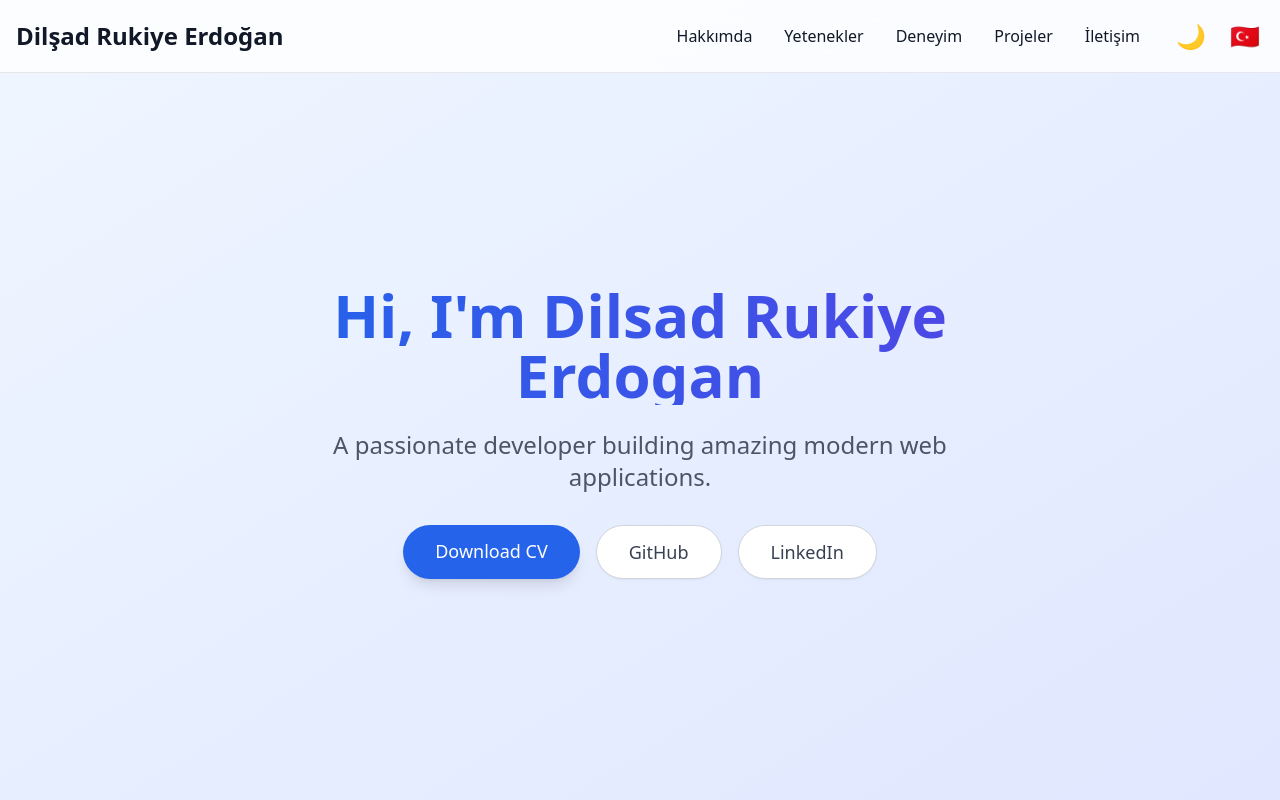
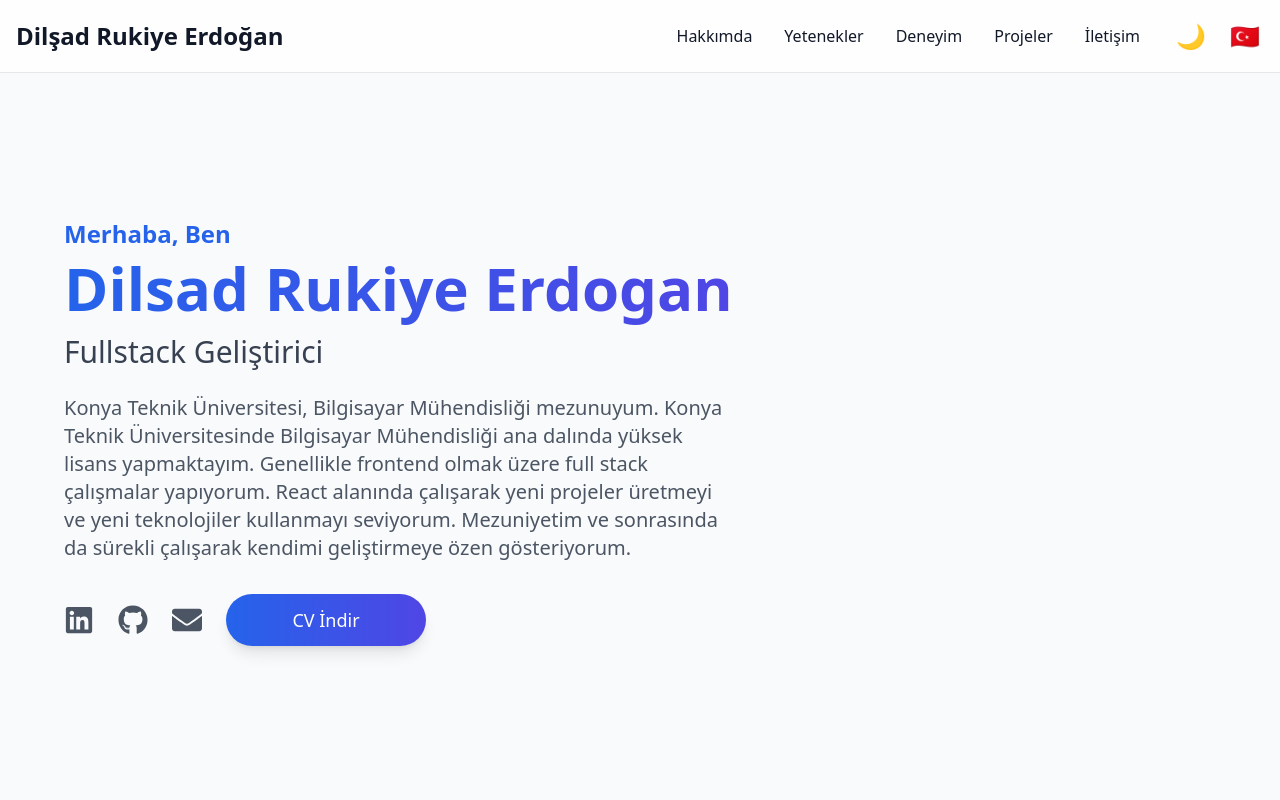
Before and after one commit to dilsad-erdogan/dilsadrukiyeerdogan, a React (Vite) app: page / in a window 1280 px wide. Shown: the top 800 px of the page. Built offline with nearby package versions, Linux system fonts and the light colour scheme.

Commit message:
hero component

```diff
--- a/package.json
+++ b/package.json
@@ -11,7 +11,8 @@
   },
   "dependencies": {
     "react": "^19.2.0",
-    "react-dom": "^19.2.0"
+    "react-dom": "^19.2.0",
+    "react-icons": "^5.5.0"
   },
   "devDependencies": {
     "@eslint/js": "^9.39.1",
--- a/src/components/Hero.jsx
+++ b/src/components/Hero.jsx
@@ -1,25 +1,54 @@
 import React from 'react';
+import { useLanguage } from '../context/LanguageContext';
+import { FaGithub, FaLinkedin, FaEnvelope } from 'react-icons/fa';
+import cvFile from '../assets/Dilsad Rukiye Erdogan.pdf';
 
 const Hero = () => {
+    const { t } = useLanguage();
+
     return (
-        <section id="hero" className="min-h-screen flex items-center justify-center bg-gradient-to-br from-blue-50 to-indigo-100 pt-16">
-            <div className="text-center max-w-3xl px-4">
-                <h1 className="text-5xl md:text-6xl font-extrabold text-transparent bg-clip-text bg-gradient-to-r from-blue-600 to-indigo-600 mb-6 animate-fade-in-up">
-                    Hi, I'm Dilsad Rukiye Erdogan
-                </h1>
-                <p className="text-xl md:text-2xl text-gray-600 mb-8 leading-relaxed">
-                    A passionate developer building amazing modern web applications.
-                </p>
-                <div className="flex flex-wrap justify-center gap-4">
-                    <a href="#" className="px-8 py-3 text-lg font-medium text-white bg-blue-600 rounded-full hover:bg-blue-700 transition-colors shadow-lg hover:shadow-xl transform hover:-translate-y-1">
-                        Download CV
-                    </a>
-                    <a href="https://github.com/yourusername" target="_blank" rel="noopener noreferrer" className="px-8 py-3 text-lg font-medium text-gray-700 bg-white border border-gray-300 rounded-full hover:bg-gray-50 transition-colors shadow-sm hover:shadow-md">
-                        GitHub
-                    </a>
-                    <a href="https://linkedin.com/in/yourusername" target="_blank" rel="noopener noreferrer" className="px-8 py-3 text-lg font-medium text-gray-700 bg-white border border-gray-300 rounded-full hover:bg-gray-50 transition-colors shadow-sm hover:shadow-md">
-                        LinkedIn
-                    </a>
+        <section id="hero" className="min-h-screen flex items-center bg-gray-50 dark:bg-gray-900 pt-16 transition-colors duration-300">
+            <div className="container mx-auto px-4 md:px-8 lg:px-16">
+                <div className="max-w-3xl text-left">
+                    <h2 className="text-xl md:text-2xl font-semibold text-blue-600 dark:text-blue-400 mb-2">
+                        {t('hero', 'greeting')}
+                    </h2>
+                    <h1 className="text-4xl md:text-6xl font-extrabold text-gray-900 dark:text-white mb-4 leading-tight">
+                        <span className="text-transparent bg-clip-text bg-gradient-to-r from-blue-600 to-indigo-600">
+                            Dilsad Rukiye Erdogan
+                        </span>
+                    </h1>
+                    <h3 className="text-2xl md:text-3xl font-medium text-gray-700 dark:text-gray-300 mb-6">
+                        {t('hero', 'role')}
+                    </h3>
+
+                    <p className="text-lg md:text-xl text-gray-600 dark:text-gray-400 mb-8 leading-relaxed max-w-2xl">
+                        {t('hero', 'bio')}
+                    </p>
+
+                    <div className="flex flex-col sm:flex-row items-center gap-6">
+                        {/* Social Icons */}
+                        <div className="flex items-center gap-6 order-2 sm:order-1">
+                            <a href="https://www.linkedin.com/in/dilşad-erdoğan-089547221/" target="_blank" rel="noopener noreferrer" className="text-3xl text-gray-600 dark:text-gray-400 hover:text-blue-600 dark:hover:text-blue-400 transition-colors transform hover:scale-110">
+                                <FaLinkedin />
+                            </a>
+                            <a href="https://github.com/dilsad-erdogan" target="_blank" rel="noopener noreferrer" className="text-3xl text-gray-600 dark:text-gray-400 hover:text-gray-900 dark:hover:text-white transition-colors transform hover:scale-110">
+                                <FaGithub />
+                            </a>
+                            <a href="mailto:dilsadrukiyeerdogan@gmail.com" className="text-3xl text-gray-600 dark:text-gray-400 hover:text-red-500 dark:hover:text-red-400 transition-colors transform hover:scale-110">
+                                <FaEnvelope />
+                            </a>
+                        </div>
+
+                        {/* CV Button */}
+                        <a
+                            href={cvFile}
+                            download="Dilsad_Rukiye_Erdogan_CV.pdf"
+                            className="order-1 sm:order-2 px-8 py-3 text-lg font-medium text-white bg-gradient-to-r from-blue-600 to-indigo-600 rounded-full hover:from-blue-700 hover:to-indigo-700 transition-all shadow-lg hover:shadow-blue-500/30 transform hover:-translate-y-1 flex items-center justify-center min-w-[200px]"
+                        >
+                            {t('hero', 'downloadCv')}
+                        </a>
+                    </div>
                 </div>
             </div>
         </section>
--- a/src/data/translations.js
+++ b/src/data/translations.js
@@ -9,7 +9,10 @@ export const translations = {
             contact: "Contact Me"
         },
         hero: {
-            greeting: "Hello, I'm"
+            greeting: "Hello, I'm",
+            role: "Fullstack Developer",
+            bio: "I am a graduate of Konya Technical University, Department of Computer Engineering. I am currently pursuing a Master's degree in Computer Engineering at Konya Technical University. I mainly work on full-stack projects, primarily frontend development. I enjoy creating new projects and using new technologies by working in the React field. Since graduation, I have continuously strived to improve myself through continuous work.",
+            downloadCv: "Download CV"
         }
     },
     tr: {
@@ -22,7 +25,10 @@ export const translations = {
             contact: "İletişim"
         },
         hero: {
-            greeting: "Merhaba, Ben"
+            greeting: "Merhaba, Ben",
+            role: "Fullstack Geliştirici",
+            bio: "Konya Teknik Üniversitesi, Bilgisayar Mühendisliği mezunuyum. Konya Teknik Üniversitesinde Bilgisayar Mühendisliği ana dalında yüksek lisans yapmaktayım. Genellikle frontend olmak üzere full stack çalışmalar yapıyorum. React alanında çalışarak yeni projeler üretmeyi ve yeni teknolojiler kullanmayı seviyorum. Mezuniyetim ve sonrasında da sürekli çalışarak kendimi geliştirmeye özen gösteriyorum.",
+            downloadCv: "CV İndir"
         }
     }
 };
```
Also changed, not shown: 2 other files (tests, documents, lock files or other folders).
